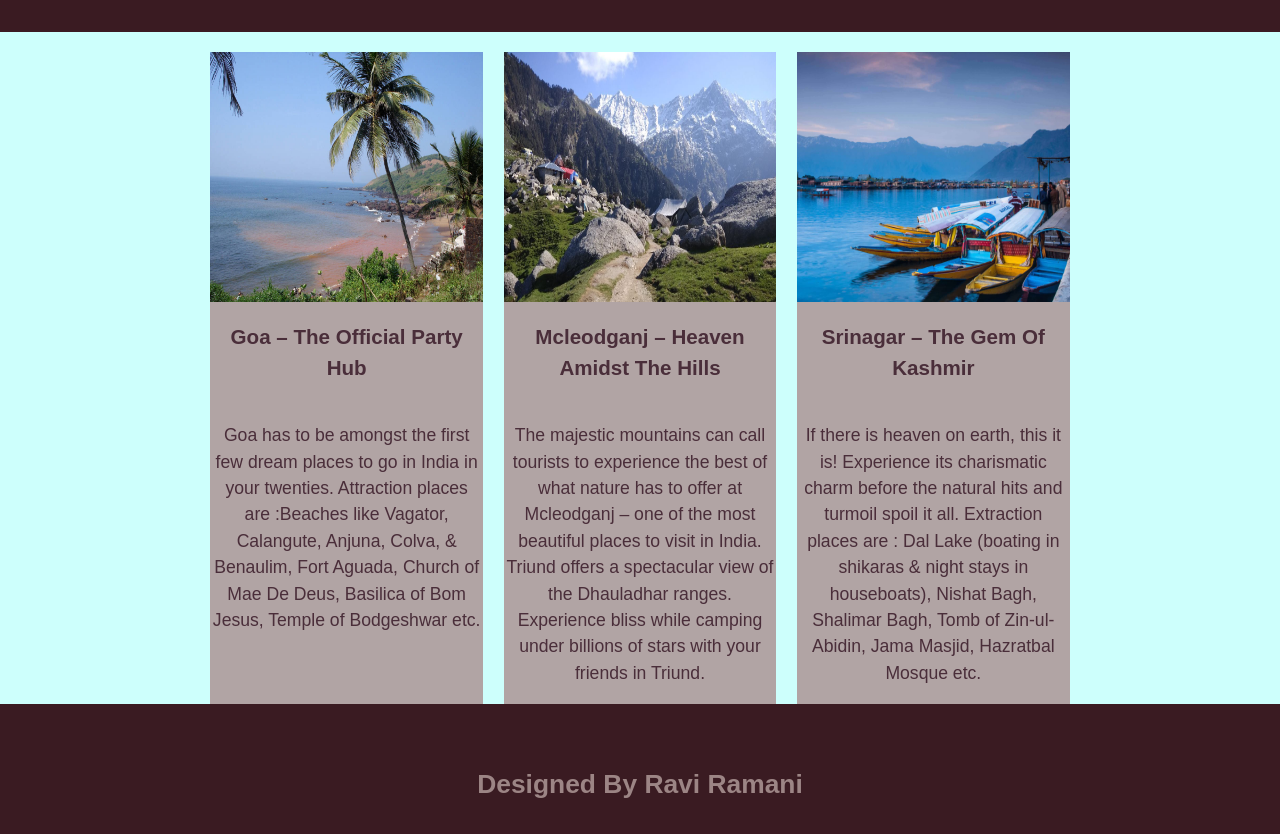
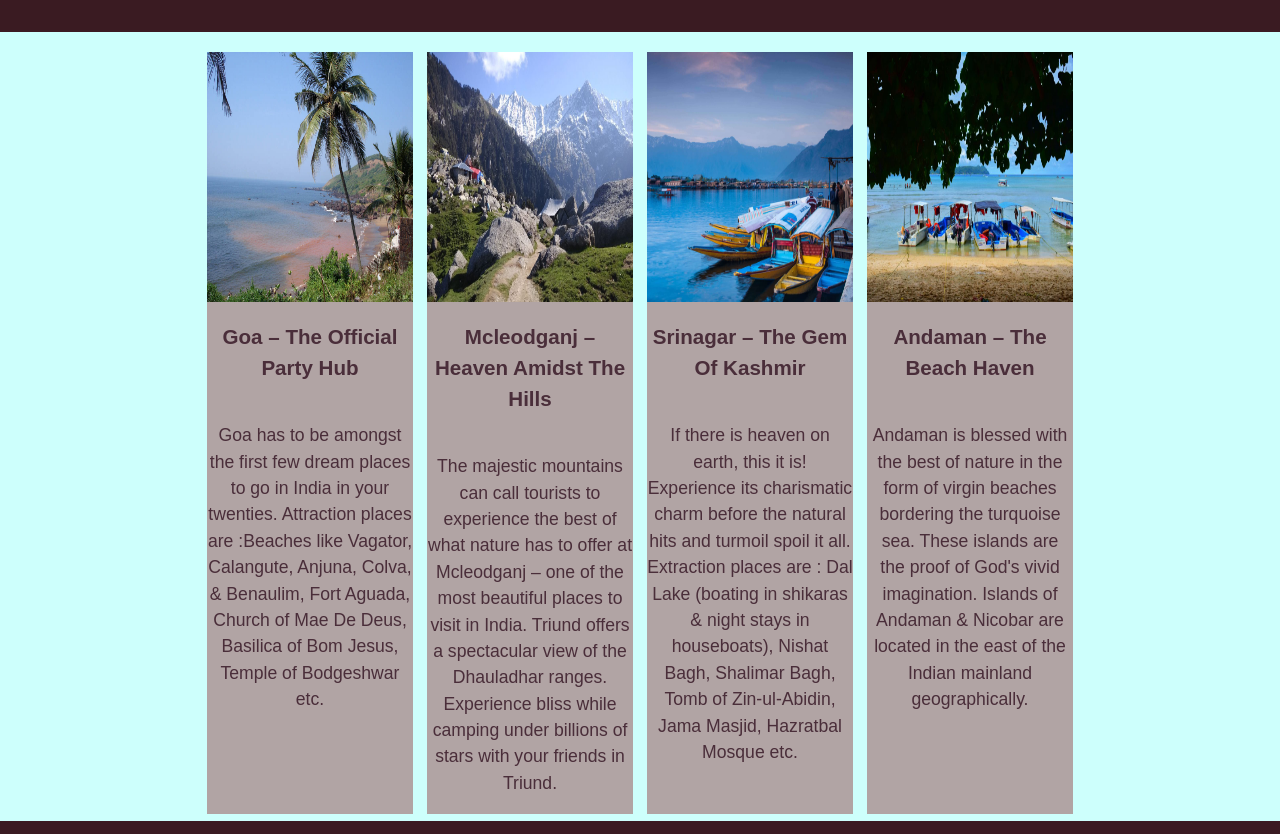
Before and after one commit to RamaniRavi/travel-blog, a plain HTML site: page index.html in a window 1280 px wide. Shown: the part 669-1503 px from the top of the page. Drawn offline with Linux system fonts and the light colour scheme.

Commit message:
second message

```diff
--- a/index.html
+++ b/index.html
@@ -20,7 +20,7 @@
       height: auto;
     }
     li{
-        margin-top: 20px;
+        margin: 20px 7px 7px 7px;
     }
     h1,
     h2,
@@ -180,6 +180,15 @@
             </div>
           </div>
         </li>
+        <li>
+            <div class="card">
+              <img class="imgg" src="i5.jpg" alt="">
+              <div class="card-content">
+                <h3 class="card-title">Andaman – The Beach Haven</h3>
+                <p>Andaman is blessed with the best of nature in the form of virgin beaches bordering the turquoise sea. These islands are the proof of God's vivid imagination. Islands of Andaman & Nicobar are located in the east of the Indian mainland geographically.</p>
+              </div>
+            </div>
+          </li>
       </ul>
     </section>
     <section id="section-c" class="grid">
```
Also changed, not shown: i5.jpg (added).
